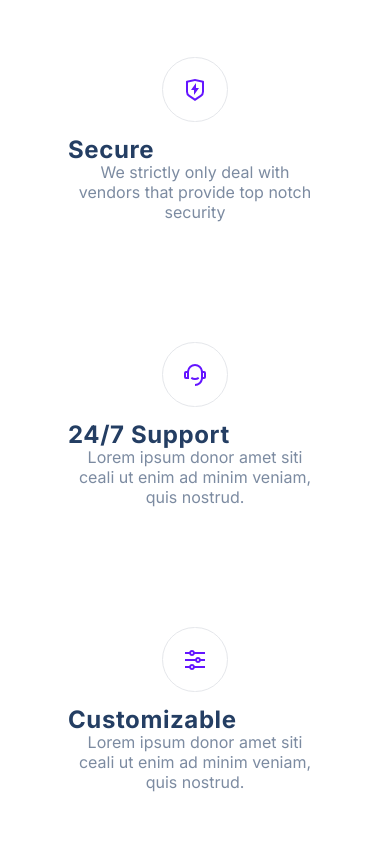
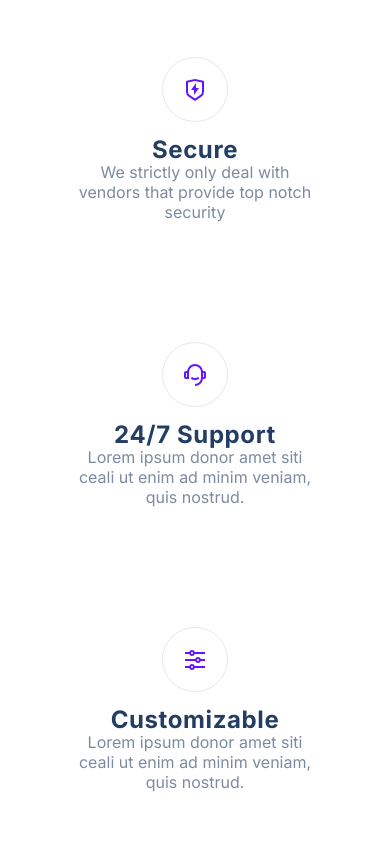
Before and after one commit to moralesboricua/FES-Final, a plain HTML site: page index.html in a window 390 px wide. Shown: the part 1400-2259 px from the top of the page. Drawn offline with Linux system fonts and the light colour scheme.

Commit message:
fixed services centering

```diff
--- a/styles.css
+++ b/styles.css
@@ -1338,6 +1338,12 @@ MEDIA
   .pricing__title {
     font-size: 36px;
   }
+
+  .features__text {
+    align-items: center;
+    justify-content: center;
+  }
+
   .service {
     flex-direction: column;
     align-items: center;
```
